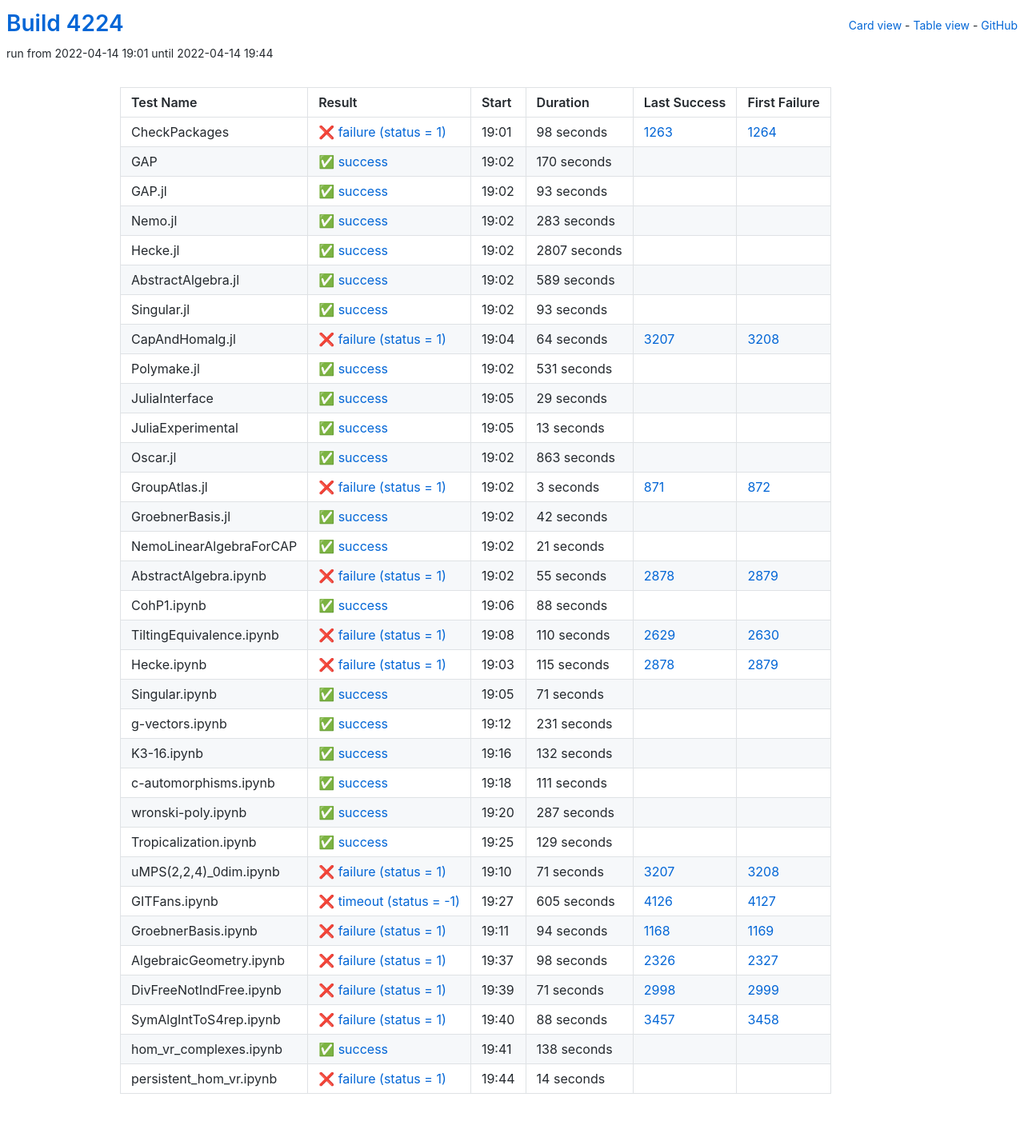
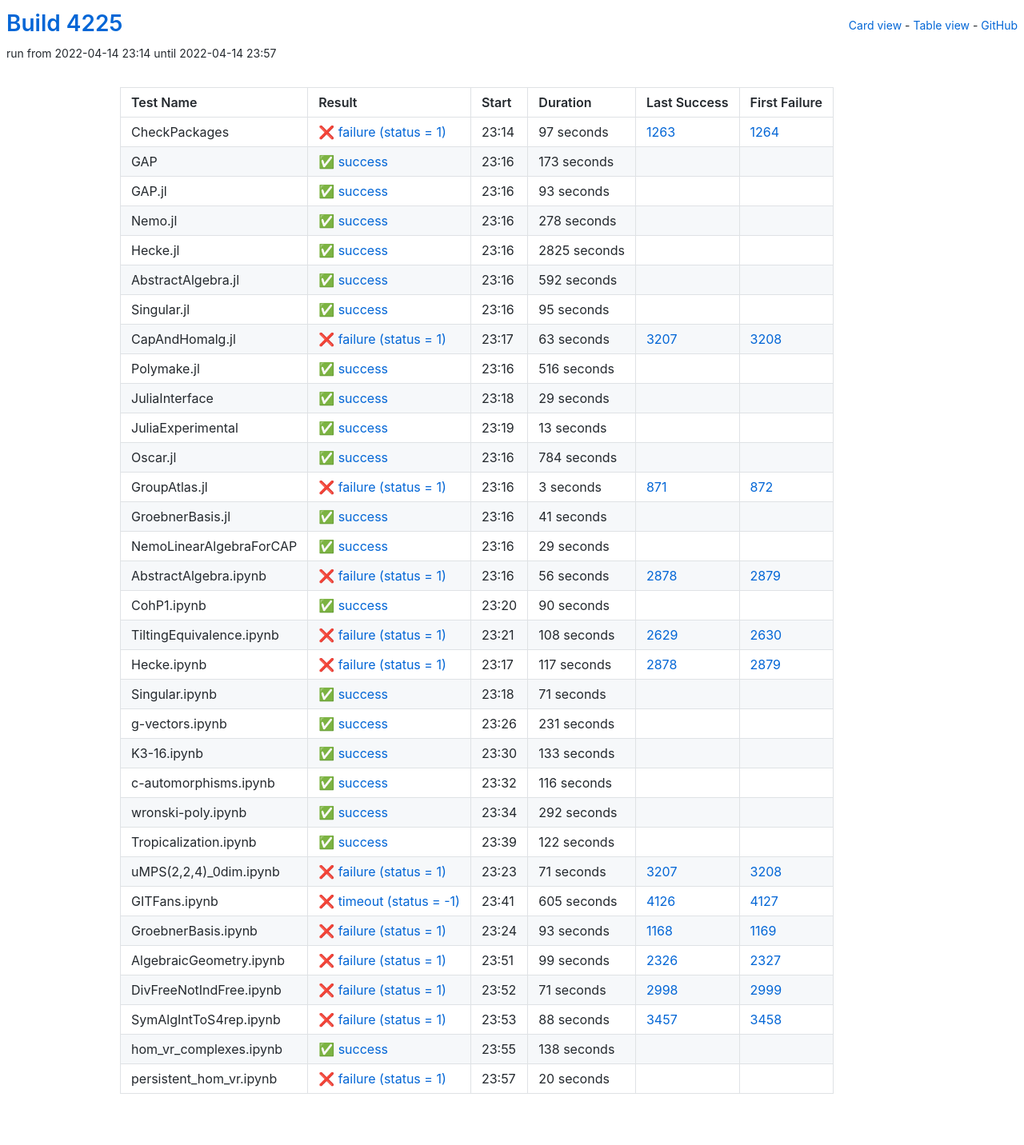
Before and after one commit to oscar-system/oscar-ci-status-stable, a Jekyll site: the page built from table.html, in a window 1280 px wide. Shown: the whole page at 80% size. Built offline with Jekyll 4.4.1, drawn with Linux system fonts in a browser that asks for light colours.

Commit message:
Build #4225

```diff
--- a/_data/ci.yml
+++ b/_data/ci.yml
@@ -1,6 +1,6 @@
 ---
-build: 4224
-build_url: https://oscarci.mathematik.uni-kl.de/job/oscar-stable/4224/
+build: 4225
+build_url: https://oscarci.mathematik.uni-kl.de/job/oscar-stable/4225/
 job: oscar-stable
 organization: oscar-system
 repo: oscar-ci-status-stable
@@ -8,32 +8,32 @@ repourl: https://github.com/oscar-system/oscar-ci-status-stable
 tests:
 - name: CheckPackages
   id: checkpackages
-  log: https://oscarci.mathematik.uni-kl.de/job/oscar-stable/4224/artifact/logs/build-4224/CheckPackages.log
-  start: 2022-04-14 19:01
+  log: https://oscarci.mathematik.uni-kl.de/job/oscar-stable/4225/artifact/logs/build-4225/CheckPackages.log
+  start: 2022-04-14 23:14
   success: false
   exitcode: 1
   status: failure
-  duration: 98
+  duration: 97
   last_success: 1263
   last_success_url: https://oscarci.mathematik.uni-kl.de/job/oscar-stable/1263/
   first_failure: 1264
   first_failure_url: https://oscarci.mathematik.uni-kl.de/job/oscar-stable/1264/
 - name: GAP
   id: gap
-  log: https://oscarci.mathematik.uni-kl.de/job/oscar-stable/4224/artifact/logs/build-4224/GAP.log
-  start: 2022-04-14 19:02
+  log: https://oscarci.mathematik.uni-kl.de/job/oscar-stable/4225/artifact/logs/build-4225/GAP.log
+  start: 2022-04-14 23:16
   success: true
   exitcode: 0
   status: success
-  duration: 170
+  duration: 173
   last_success: false
   last_success_url:
   first_failure: false
   first_failure_url:
 - name: GAP.jl
   id: gap-jl
-  log: https://oscarci.mathematik.uni-kl.de/job/oscar-stable/4224/artifact/logs/build-4224/GAP.jl.log
-  start: 2022-04-14 19:02
+  log: https://oscarci.mathematik.uni-kl.de/job/oscar-stable/4225/artifact/logs/build-4225/GAP.jl.log
+  start: 2022-04-14 23:16
   success: true
   exitcode: 0
   status: success
@@ -44,80 +44,80 @@ tests:
   first_failure_url:
 - name: Nemo.jl
   id: nemo-jl
-  log: https://oscarci.mathematik.uni-kl.de/job/oscar-stable/4224/artifact/logs/build-4224/Nemo.jl.log
-  start: 2022-04-14 19:02
+  log: https://oscarci.mathematik.uni-kl.de/job/oscar-stable/4225/artifact/logs/build-4225/Nemo.jl.log
+  start: 2022-04-14 23:16
   success: true
   exitcode: 0
   status: success
-  duration: 283
+  duration: 278
   last_success: false
   last_success_url:
   first_failure: false
   first_failure_url:
 - name: Hecke.jl
   id: hecke-jl
-  log: https://oscarci.mathematik.uni-kl.de/job/oscar-stable/4224/artifact/logs/build-4224/Hecke.jl.log
-  start: 2022-04-14 19:02
+  log: https://oscarci.mathematik.uni-kl.de/job/oscar-stable/4225/artifact/logs/build-4225/Hecke.jl.log
+  start: 2022-04-14 23:16
   success: true
   exitcode: 0
   status: success
-  duration: 2807
+  duration: 2825
   last_success: false
   last_success_url:
   first_failure: false
   first_failure_url:
 - name: AbstractAlgebra.jl
   id: abstractalgebra-jl
-  log: https://oscarci.mathematik.uni-kl.de/job/oscar-stable/4224/artifact/logs/build-4224/AbstractAlgebra.jl.log
-  start: 2022-04-14 19:02
+  log: https://oscarci.mathematik.uni-kl.de/job/oscar-stable/4225/artifact/logs/build-4225/AbstractAlgebra.jl.log
+  start: 2022-04-14 23:16
   success: true
   exitcode: 0
   status: success
-  duration: 589
+  duration: 592
   last_success: false
   last_success_url:
   first_failure: false
   first_failure_url:
 - name: Singular.jl
   id: singular-jl
-  log: https://oscarci.mathematik.uni-kl.de/job/oscar-stable/4224/artifact/logs/build-4224/Singular.jl.log
-  start: 2022-04-14 19:02
+  log: https://oscarci.mathematik.uni-kl.de/job/oscar-stable/4225/artifact/logs/build-4225/Singular.jl.log
+  start: 2022-04-14 23:16
   success: true
   exitcode: 0
   status: success
-  duration: 93
+  duration: 95
   last_success: false
   last_success_url:
   first_failure: false
   first_failure_url:
 - name: CapAndHomalg.jl
   id: capandhomalg-jl
-  log: https://oscarci.mathematik.uni-kl.de/job/oscar-stable/4224/artifact/logs/build-4224/CapAndHomalg.jl.log
-  start: 2022-04-14 19:04
+  log: https://oscarci.mathematik.uni-kl.de/job/oscar-stable/4225/artifact/logs/build-4225/CapAndHomalg.jl.log
+  start: 2022-04-14 23:17
   success: false
   exitcode: 1
   status: failure
-  duration: 64
+  duration: 63
   last_success: 3207
   last_success_url: https://oscarci.mathematik.uni-kl.de/job/oscar-stable/3207/
   first_failure: 3208
   first_failure_url: https://oscarci.mathematik.uni-kl.de/job/oscar-stable/3208/
 - name: Polymake.jl
   id: polymake-jl
-  log: https://oscarci.mathematik.uni-kl.de/job/oscar-stable/4224/artifact/logs/build-4224/Polymake.jl.log
-  start: 2022-04-14 19:02
+  log: https://oscarci.mathematik.uni-kl.de/job/oscar-stable/4225/artifact/logs/build-4225/Polymake.jl.log
+  start: 2022-04-14 23:16
   success: true
   exitcode: 0
   status: success
-  duration: 531
+  duration: 516
   last_success: false
   last_success_url:
   first_failure: false
   first_failure_url:
 - name: JuliaInterface
   id: juliainterface
-  log: https://oscarci.mathematik.uni-kl.de/job/oscar-stable/4224/artifact/logs/build-4224/JuliaInterface.log
-  start: 2022-04-14 19:05
+  log: https://oscarci.mathematik.uni-kl.de/job/oscar-stable/4225/artifact/logs/build-4225/JuliaInterface.log
+  start: 2022-04-14 23:18
   success: true
   exitcode: 0
   status: success
@@ -128,8 +128,8 @@ tests:
   first_failure_url:
 - name: JuliaExperimental
   id: juliaexperimental
-  log: https://oscarci.mathematik.uni-kl.de/job/oscar-stable/4224/artifact/logs/build-4224/JuliaExperimental.log
-  start: 2022-04-14 19:05
+  log: https://oscarci.mathematik.uni-kl.de/job/oscar-stable/4225/artifact/logs/build-4225/JuliaExperimental.log
+  start: 2022-04-14 23:19
   success: true
   exitcode: 0
   status: success
@@ -140,20 +140,20 @@ tests:
   first_failure_url:
 - name: Oscar.jl
   id: oscar-jl
-  log: https://oscarci.mathematik.uni-kl.de/job/oscar-stable/4224/artifact/logs/build-4224/Oscar.jl.log
-  start: 2022-04-14 19:02
+  log: https://oscarci.mathematik.uni-kl.de/job/oscar-stable/4225/artifact/logs/build-4225/Oscar.jl.log
+  start: 2022-04-14 23:16
   success: true
   exitcode: 0
   status: success
-  duration: 863
+  duration: 784
   last_success: false
   last_success_url:
   first_failure: false
   first_failure_url:
 - name: GroupAtlas.jl
   id: groupatlas-jl
-  log: https://oscarci.mathematik.uni-kl.de/job/oscar-stable/4224/artifact/logs/build-4224/GroupAtlas.jl.log
-  start: 2022-04-14 19:02
+  log: https://oscarci.mathematik.uni-kl.de/job/oscar-stable/4225/artifact/logs/build-4225/GroupAtlas.jl.log
+  start: 2022-04-14 23:16
   success: false
   exitcode: 1
   status: failure
@@ -164,80 +164,80 @@ tests:
   first_failure_url: https://oscarci.mathematik.uni-kl.de/job/oscar-stable/872/
 - name: GroebnerBasis.jl
   id: groebnerbasis-jl
-  log: https://oscarci.mathematik.uni-kl.de/job/oscar-stable/4224/artifact/logs/build-4224/GroebnerBasis.jl.log
-  start: 2022-04-14 19:02
+  log: https://oscarci.mathematik.uni-kl.de/job/oscar-stable/4225/artifact/logs/build-4225/GroebnerBasis.jl.log
+  start: 2022-04-14 23:16
   success: true
   exitcode: 0
   status: success
-  duration: 42
+  duration: 41
   last_success: false
   last_success_url:
   first_failure: false
   first_failure_url:
 - name: NemoLinearAlgebraForCAP
   id: nemolinearalgebraforcap
-  log: https://oscarci.mathematik.uni-kl.de/job/oscar-stable/4224/artifact/logs/build-4224/NemoLinearAlgebraForCAP.log
-  start: 2022-04-14 19:02
+  log: https://oscarci.mathematik.uni-kl.de/job/oscar-stable/4225/artifact/logs/build-4225/NemoLinearAlgebraForCAP.log
+  start: 2022-04-14 23:16
   success: true
   exitcode: 0
   status: success
-  duration: 21
+  duration: 29
   last_success: false
   last_success_url:
   first_failure: false
   first_failure_url:
 - name: AbstractAlgebra.ipynb
   id: abstractalgebra-ipynb
-  log: https://oscarci.mathematik.uni-kl.de/job/oscar-stable/4224/artifact/logs/build-4224/AbstractAlgebra.ipynb.log
-  start: 2022-04-14 19:02
+  log: https://oscarci.mathematik.uni-kl.de/job/oscar-stable/4225/artifact/logs/build-4225/AbstractAlgebra.ipynb.log
+  start: 2022-04-14 23:16
   success: false
   exitcode: 1
   status: failure
-  duration: 55
+  duration: 56
   last_success: 2878
   last_success_url: https://oscarci.mathematik.uni-kl.de/job/oscar-stable/2878/
   first_failure: 2879
   first_failure_url: https://oscarci.mathematik.uni-kl.de/job/oscar-stable/2879/
 - name: CohP1.ipynb
   id: cohp1-ipynb
-  log: https://oscarci.mathematik.uni-kl.de/job/oscar-stable/4224/artifact/logs/build-4224/CohP1.ipynb.log
-  start: 2022-04-14 19:06
+  log: https://oscarci.mathematik.uni-kl.de/job/oscar-stable/4225/artifact/logs/build-4225/CohP1.ipynb.log
+  start: 2022-04-14 23:20
   success: true
   exitcode: 0
   status: success
-  duration: 88
+  duration: 90
   last_success: false
   last_success_url:
   first_failure: false
   first_failure_url:
 - name: TiltingEquivalence.ipynb
   id: tiltingequivalence-ipynb
-  log: https://oscarci.mathematik.uni-kl.de/job/oscar-stable/4224/artifact/logs/build-4224/TiltingEquivalence.ipynb.log
-  start: 2022-04-14 19:08
+  log: https://oscarci.mathematik.uni-kl.de/job/oscar-stable/4225/artifact/logs/build-4225/TiltingEquivalence.ipynb.log
+  start: 2022-04-14 23:21
   success: false
   exitcode: 1
   status: failure
-  duration: 110
+  duration: 108
   last_success: 2629
   last_success_url: https://oscarci.mathematik.uni-kl.de/job/oscar-stable/2629/
   first_failure: 2630
   first_failure_url: https://oscarci.mathematik.uni-kl.de/job/oscar-stable/2630/
 - name: Hecke.ipynb
   id: hecke-ipynb
-  log: https://oscarci.mathematik.uni-kl.de/job/oscar-stable/4224/artifact/logs/build-4224/Hecke.ipynb.log
-  start: 2022-04-14 19:03
+  log: https://oscarci.mathematik.uni-kl.de/job/oscar-stable/4225/artifact/logs/build-4225/Hecke.ipynb.log
+  start: 2022-04-14 23:17
   success: false
   exitcode: 1
   status: failure
-  duration: 115
+  duration: 117
   last_success: 2878
   last_success_url: https://oscarci.mathematik.uni-kl.de/job/oscar-stable/2878/
   first_failure: 2879
   first_failure_url: https://oscarci.mathematik.uni-kl.de/job/oscar-stable/2879/
 - name: Singular.ipynb
   id: singular-ipynb
-  log: https://oscarci.mathematik.uni-kl.de/job/oscar-stable/4224/artifact/logs/build-4224/Singular.ipynb.log
-  start: 2022-04-14 19:05
+  log: https://oscarci.mathematik.uni-kl.de/job/oscar-stable/4225/artifact/logs/build-4225/Singular.ipynb.log
+  start: 2022-04-14 23:18
   success: true
   exitcode: 0
   status: success
@@ -248,8 +248,8 @@ tests:
   first_failure_url:
 - name: g-vectors.ipynb
   id: g-vectors-ipynb
-  log: https://oscarci.mathematik.uni-kl.de/job/oscar-stable/4224/artifact/logs/build-4224/g-vectors.ipynb.log
-  start: 2022-04-14 19:12
+  log: https://oscarci.mathematik.uni-kl.de/job/oscar-stable/4225/artifact/logs/build-4225/g-vectors.ipynb.log
+  start: 2022-04-14 23:26
   success: true
   exitcode: 0
   status: success
@@ -260,56 +260,56 @@ tests:
   first_failure_url:
 - name: K3-16.ipynb
   id: k3-16-ipynb
-  log: https://oscarci.mathematik.uni-kl.de/job/oscar-stable/4224/artifact/logs/build-4224/K3-16.ipynb.log
-  start: 2022-04-14 19:16
+  log: https://oscarci.mathematik.uni-kl.de/job/oscar-stable/4225/artifact/logs/build-4225/K3-16.ipynb.log
+  start: 2022-04-14 23:30
   success: true
   exitcode: 0
   status: success
-  duration: 132
+  duration: 133
   last_success: false
   last_success_url:
   first_failure: false
   first_failure_url:
 - name: c-automorphisms.ipynb
   id: c-automorphisms-ipynb
-  log: https://oscarci.mathematik.uni-kl.de/job/oscar-stable/4224/artifact/logs/build-4224/c-automorphisms.ipynb.log
-  start: 2022-04-14 19:18
+  log: https://oscarci.mathematik.uni-kl.de/job/oscar-stable/4225/artifact/logs/build-4225/c-automorphisms.ipynb.log
+  start: 2022-04-14 23:32
   success: true
   exitcode: 0
   status: success
-  duration: 111
+  duration: 116
   last_success: false
   last_success_url:
   first_failure: false
   first_failure_url:
 - name: wronski-poly.ipynb
   id: wronski-poly-ipynb
-  log: https://oscarci.mathematik.uni-kl.de/job/oscar-stable/4224/artifact/logs/build-4224/wronski-poly.ipynb.log
-  start: 2022-04-14 19:20
+  log: https://oscarci.mathematik.uni-kl.de/job/oscar-stable/4225/artifact/logs/build-4225/wronski-poly.ipynb.log
+  start: 2022-04-14 23:34
   success: true
   exitcode: 0
   status: success
-  duration: 287
+  duration: 292
   last_success: false
   last_success_url:
   first_failure: false
   first_failure_url:
 - name: Tropicalization.ipynb
   id: tropicalization-ipynb
-  log: https://oscarci.mathematik.uni-kl.de/job/oscar-stable/4224/artifact/logs/build-4224/Tropicalization.ipynb.log
-  start: 2022-04-14 19:25
+  log: https://oscarci.mathematik.uni-kl.de/job/oscar-stable/4225/artifact/logs/build-4225/Tropicalization.ipynb.log
+  start: 2022-04-14 23:39
   success: true
   exitcode: 0
   status: success
-  duration: 129
+  duration: 122
   last_success: false
   last_success_url:
   first_failure: false
   first_failure_url:
 - name: uMPS(2,2,4)_0dim.ipynb
   id: umps-2-2-4-0dim-ipynb
-  log: https://oscarci.mathematik.uni-kl.de/job/oscar-stable/4224/artifact/logs/build-4224/uMPS-2-2-4-_0dim.ipynb.log
-  start: 2022-04-14 19:10
+  log: https://oscarci.mathematik.uni-kl.de/job/oscar-stable/4225/artifact/logs/build-4225/uMPS-2-2-4-_0dim.ipynb.log
+  start: 2022-04-14 23:23
   success: false
   exitcode: 1
   status: failure
@@ -320,8 +320,8 @@ tests:
   first_failure_url: https://oscarci.mathematik.uni-kl.de/job/oscar-stable/3208/
 - name: GITFans.ipynb
   id: gitfans-ipynb
-  log: https://oscarci.mathematik.uni-kl.de/job/oscar-stable/4224/artifact/logs/build-4224/GITFans.ipynb.log
-  start: 2022-04-14 19:27
+  log: https://oscarci.mathematik.uni-kl.de/job/oscar-stable/4225/artifact/logs/build-4225/GITFans.ipynb.log
+  start: 2022-04-14 23:41
   success: false
   exitcode: -1
   status: timeout
@@ -332,32 +332,32 @@ tests:
   first_failure_url: https://oscarci.mathematik.uni-kl.de/job/oscar-stable/4127/
 - name: GroebnerBasis.ipynb
   id: groebnerbasis-ipynb
-  log: https://oscarci.mathematik.uni-kl.de/job/oscar-stable/4224/artifact/logs/build-4224/GroebnerBasis.ipynb.log
-  start: 2022-04-14 19:11
+  log: https://oscarci.mathematik.uni-kl.de/job/oscar-stable/4225/artifact/logs/build-4225/GroebnerBasis.ipynb.log
+  start: 2022-04-14 23:24
   success: false
   exitcode: 1
   status: failure
-  duration: 94
+  duration: 93
   last_success: 1168
   last_success_url: https://oscarci.mathematik.uni-kl.de/job/oscar-stable/1168/
   first_failure: 1169
   first_failure_url: https://oscarci.mathematik.uni-kl.de/job/oscar-stable/1169/
 - name: AlgebraicGeometry.ipynb
   id: algebraicgeometry-ipynb
-  log: https://oscarci.mathematik.uni-kl.de/job/oscar-stable/4224/artifact/logs/build-4224/AlgebraicGeometry.ipynb.log
-  start: 2022-04-14 19:37
+  log: https://oscarci.mathematik.uni-kl.de/job/oscar-stable/4225/artifact/logs/build-4225/AlgebraicGeometry.ipynb.log
+  start: 2022-04-14 23:51
   success: false
   exitcode: 1
   status: failure
-  duration: 98
+  duration: 99
   last_success: 2326
   last_success_url: https://oscarci.mathematik.uni-kl.de/job/oscar-stable/2326/
   first_failure: 2327
   first_failure_url: https://oscarci.mathematik.uni-kl.de/job/oscar-stable/2327/
 - name: DivFreeNotIndFree.ipynb
   id: divfreenotindfree-ipynb
-  log: https://oscarci.mathematik.uni-kl.de/job/oscar-stable/4224/artifact/logs/build-4224/DivFreeNotIndFree.ipynb.log
-  start: 2022-04-14 19:39
+  log: https://oscarci.mathematik.uni-kl.de/job/oscar-stable/4225/artifact/logs/build-4225/DivFreeNotIndFree.ipynb.log
+  start: 2022-04-14 23:52
   success: false
   exitcode: 1
   status: failure
@@ -368,8 +368,8 @@ tests:
   first_failure_url: https://oscarci.mathematik.uni-kl.de/job/oscar-stable/2999/
 - name: SymAlgIntToS4rep.ipynb
   id: symalginttos4rep-ipynb
-  log: https://oscarci.mathematik.uni-kl.de/job/oscar-stable/4224/artifact/logs/build-4224/SymAlgIntToS4rep.ipynb.log
-  start: 2022-04-14 19:40
+  log: https://oscarci.mathematik.uni-kl.de/job/oscar-stable/4225/artifact/logs/build-4225/SymAlgIntToS4rep.ipynb.log
+  start: 2022-04-14 23:53
   success: false
   exitcode: 1
   status: failure
@@ -380,8 +380,8 @@ tests:
   first_failure_url: https://oscarci.mathematik.uni-kl.de/job/oscar-stable/3458/
 - name: hom_vr_complexes.ipynb
   id: hom-vr-complexes-ipynb
-  log: https://oscarci.mathematik.uni-kl.de/job/oscar-stable/4224/artifact/logs/build-4224/hom_vr_complexes.ipynb.log
-  start: 2022-04-14 19:41
+  log: https://oscarci.mathematik.uni-kl.de/job/oscar-stable/4225/artifact/logs/build-4225/hom_vr_complexes.ipynb.log
+  start: 2022-04-14 23:55
   success: true
   exitcode: 0
   status: success
@@ -392,12 +392,12 @@ tests:
   first_failure_url:
 - name: persistent_hom_vr.ipynb
   id: persistent-hom-vr-ipynb
-  log: https://oscarci.mathematik.uni-kl.de/job/oscar-stable/4224/artifact/logs/build-4224/persistent_hom_vr.ipynb.log
-  start: 2022-04-14 19:44
+  log: https://oscarci.mathematik.uni-kl.de/job/oscar-stable/4225/artifact/logs/build-4225/persistent_hom_vr.ipynb.log
+  start: 2022-04-14 23:57
   success: false
   exitcode: 1
   status: failure
-  duration: 14
+  duration: 20
   last_success: false
   last_success_url:
   first_failure: false
```
Also changed, not shown: README.md.
